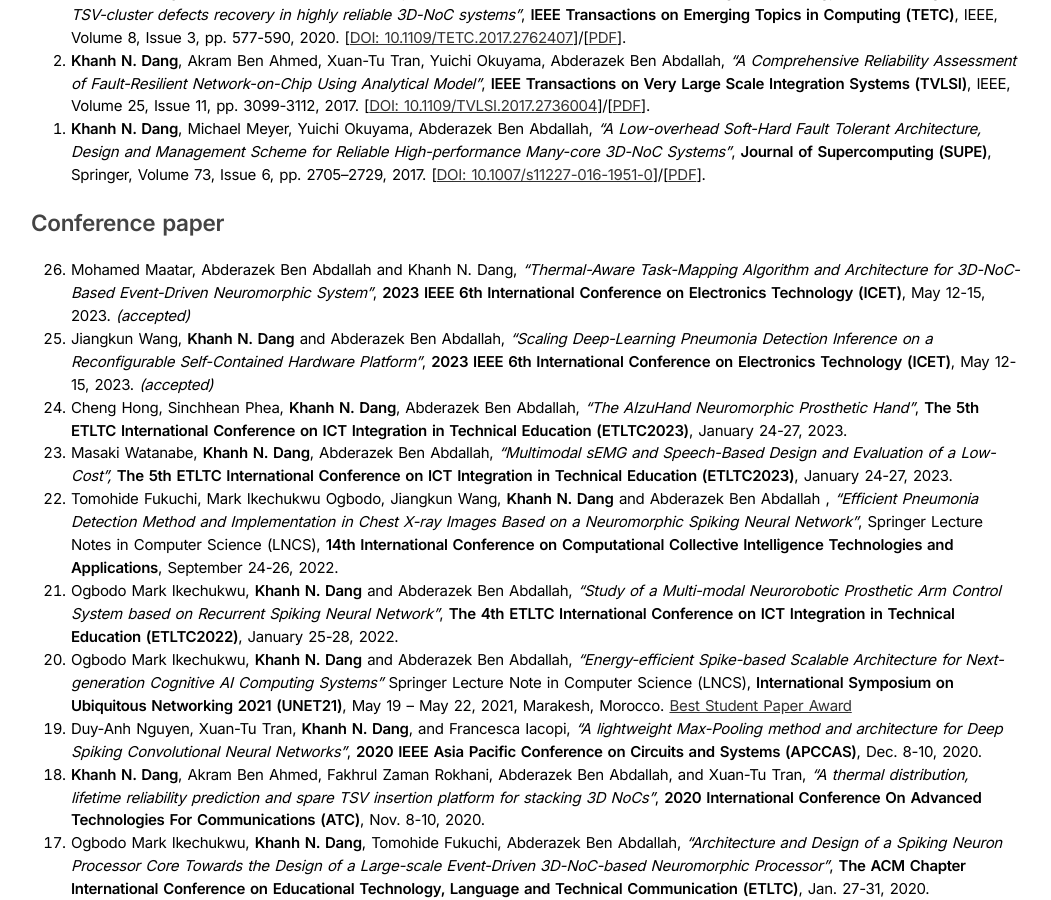
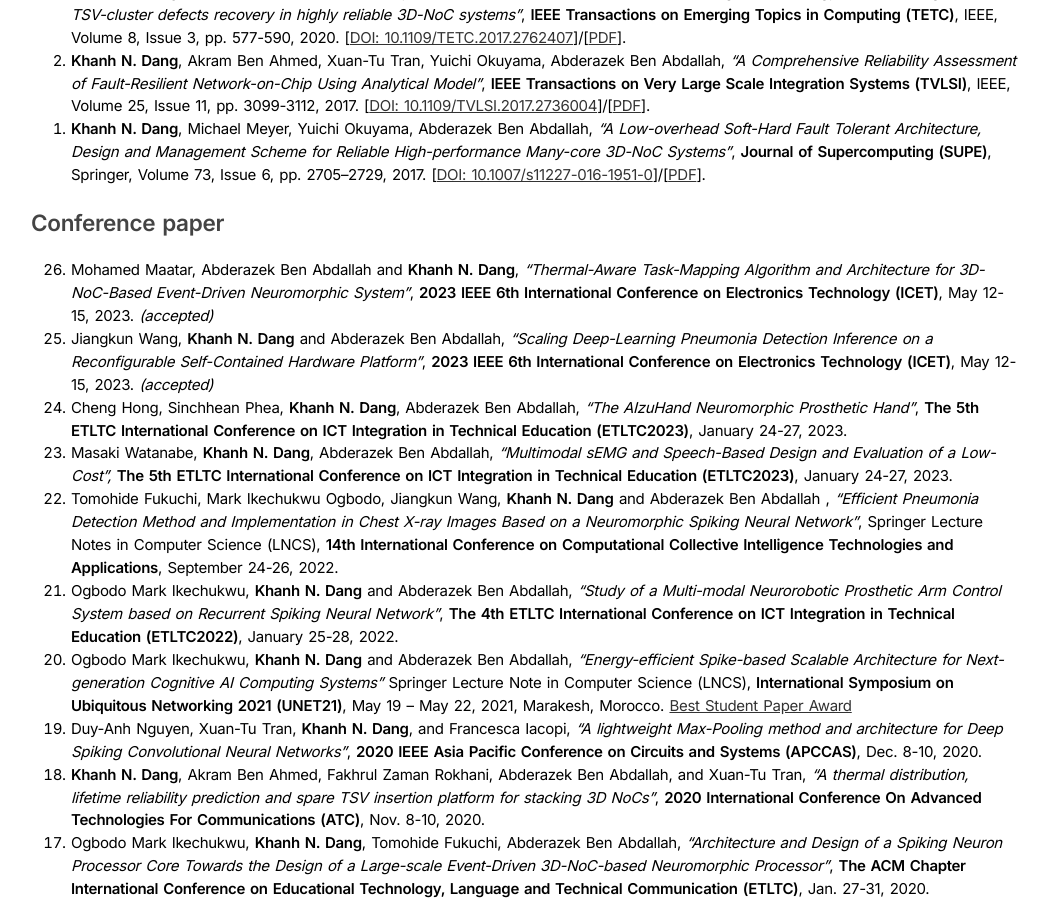
Before and after one commit to khanhdang/minimal-page, a Jekyll site: the page built from pub.md, in a window 1280 px wide and 900 px high, scrolled down 1598 px. Shown: the whole window, without its empty margins (114-1165 px from the left). Built offline with Jekyll 4.4.1, drawn with Linux system fonts in a browser that asks for light colours.

Commit message:
Update pub.md

```diff
--- a/pub.md
+++ b/pub.md
@@ -46,7 +46,7 @@
 
 
 ## Conference paper
-1. Mohamed Maatar, Abderazek Ben Abdallah and Khanh N. Dang, *"Thermal-Aware Task-Mapping Algorithm and Architecture for 3D-NoC-Based Event-Driven Neuromorphic System"*, **2023 IEEE 6th International Conference on Electronics Technology (ICET)**, May 12-15, 2023. *(accepted)*
+1. Mohamed Maatar, Abderazek Ben Abdallah and **Khanh N. Dang**, *"Thermal-Aware Task-Mapping Algorithm and Architecture for 3D-NoC-Based Event-Driven Neuromorphic System"*, **2023 IEEE 6th International Conference on Electronics Technology (ICET)**, May 12-15, 2023. *(accepted)*
 2.  Jiangkun Wang, **Khanh N. Dang** and Abderazek Ben Abdallah, *"Scaling Deep-Learning Pneumonia Detection Inference on a Reconfigurable Self-Contained Hardware Platform"*, **2023 IEEE 6th International Conference on Electronics Technology (ICET)**, May 12-15, 2023. *(accepted)*
 3. Cheng Hong, Sinchhean Phea, **Khanh N. Dang**, Abderazek Ben Abdallah, *"The AIzuHand Neuromorphic Prosthetic Hand"*, **The 5th ETLTC International Conference on ICT Integration in Technical Education (ETLTC2023)**, January 24-27, 2023.
 4. Masaki Watanabe, **Khanh N. Dang**, Abderazek Ben Abdallah, *"Multimodal sEMG and Speech-Based Design and Evaluation of a Low-Cost",* **The 5th ETLTC International Conference on ICT Integration in Technical Education (ETLTC2023)**, January 24-27, 2023.
```
